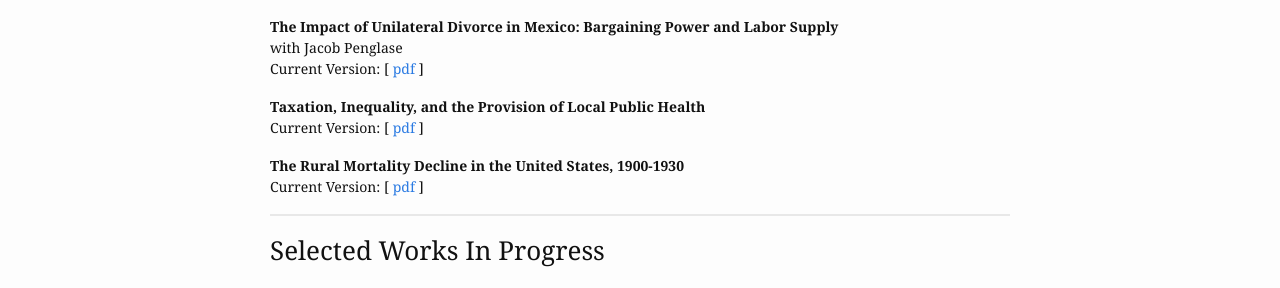
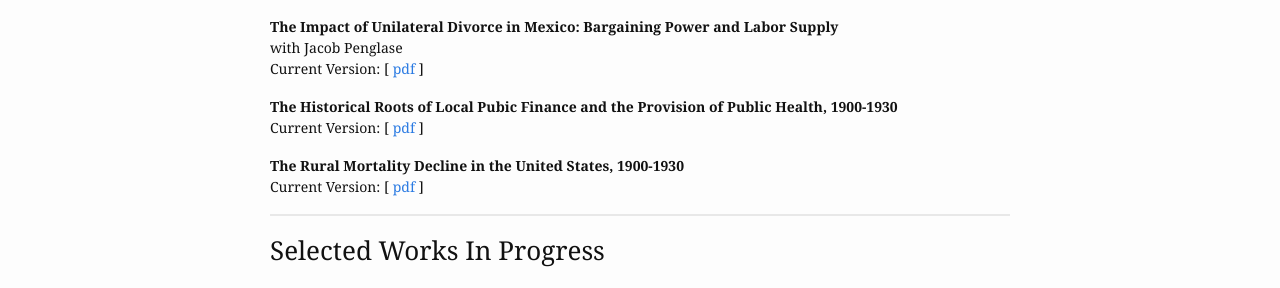
Before and after one commit to germsvel/lhv, a Jekyll site: the page built from research.html, in a window 1280 px wide. Shown: the part 587-875 px from the top of the page. Built offline with Jekyll 4.4.1, drawn with Linux system fonts in a browser that asks for light colours.

Commit message:
Update public finance paper
Update title to The Historical Roots of Local ...

And update the paper itself.

```diff
--- a/_research_papers/taxation_inequality_and_provision_public_health.html
+++ b/_research_papers/taxation_inequality_and_provision_public_health.html
@@ -1,7 +1,7 @@
 ---
 research_paper_type: working_paper
 rank: 2
-title: "Taxation, Inequality, and the Provision of Local Public Health"
+title: "The Historical Roots of Local Pubic Finance and the Provision of Public Health, 1900-1930"
 assets:
   - type: pdf
     link: hoehnvelasco_pe.pdf
```
